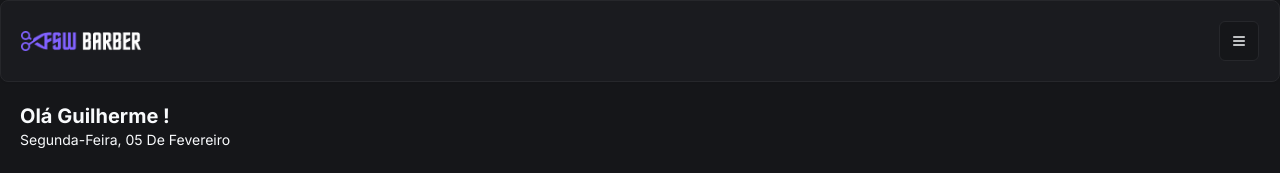
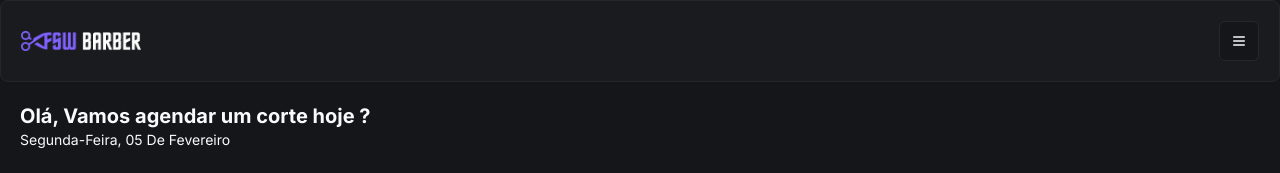
Before and after one commit to gojeta1/barbershop, a Next.js app: page / in a window 1280 px wide. Shown: the top 173 px of the page. Built offline with nearby package versions, Linux system fonts and the light colour scheme; no server answers; the database is empty.

Commit message:
feat: add user name to home page

```diff
--- a/app/(home)/page.tsx
+++ b/app/(home)/page.tsx
@@ -33,7 +33,7 @@
   <div>
     <Header></Header>
     <div className="px-5 pt-5">
-      <h2 className="text-xl font-bold">Olá Guilherme !</h2>
+      <h2 className="text-xl font-bold">{session?.user ? `Olá, ${session.user.name?.split(" ")[0]}!` : "Olá, Vamos agendar um corte hoje ?"}</h2>
       <p className="capitalize text-sm">
         {format(new Date(), "EEEE', ' dd 'de' MMMM",{
           locale: ptBR
```
